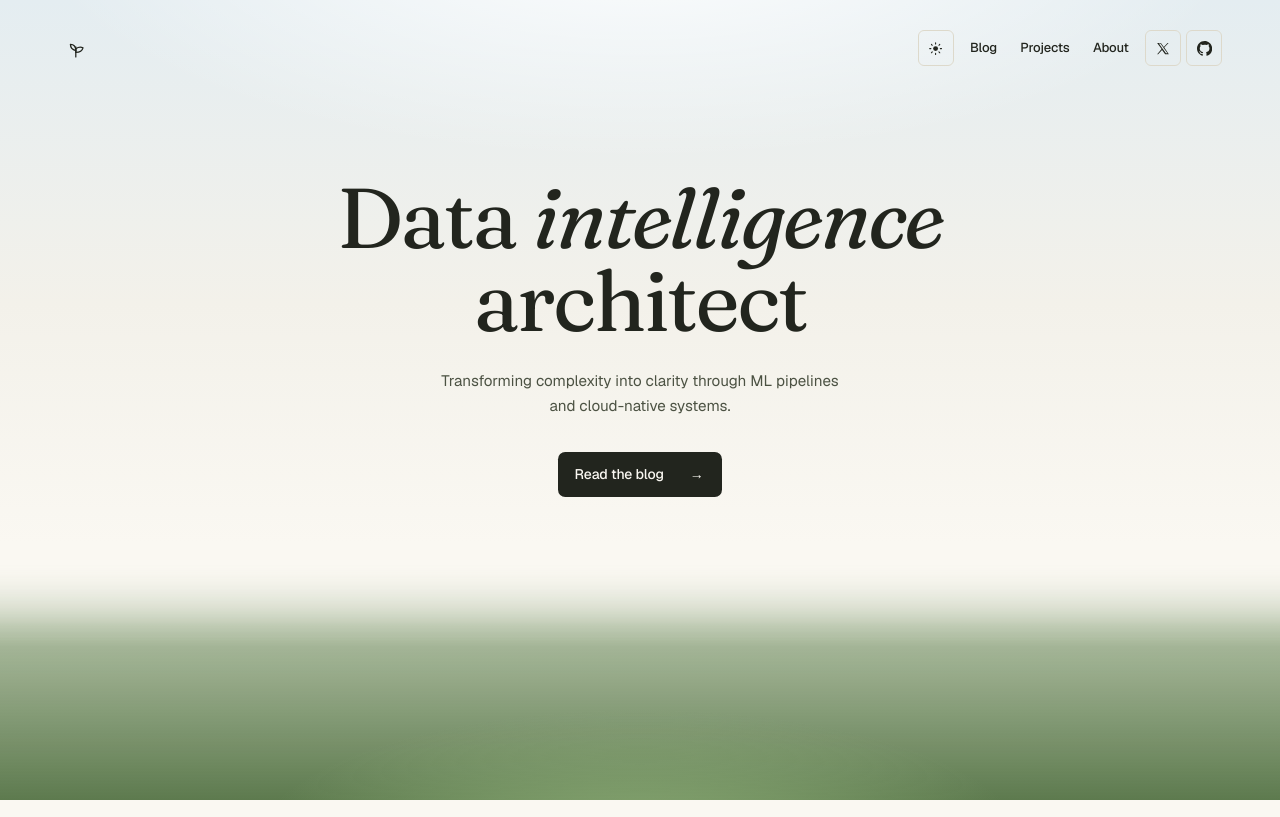
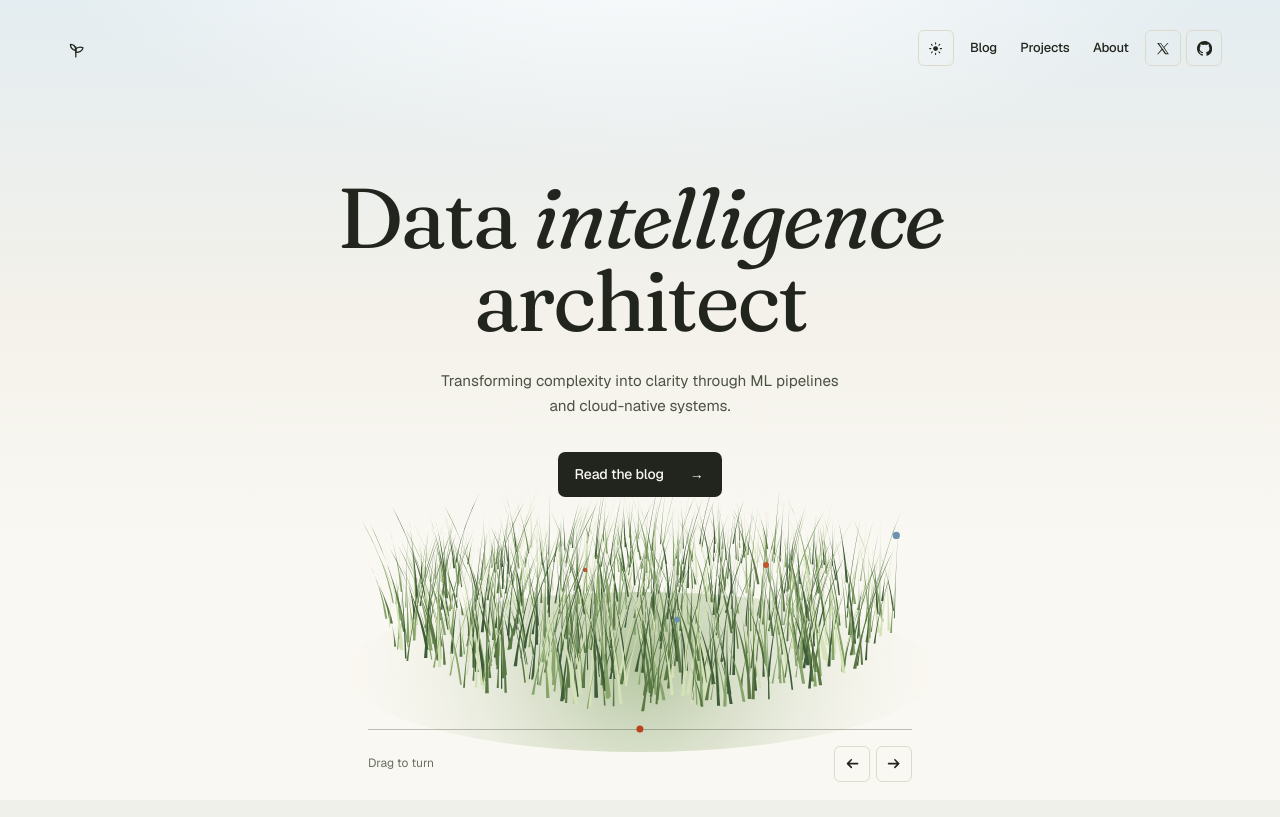
Before and after one commit to cdobratz/CassidyBlog, a Flask app: page / in a window 1280 px wide. After the commit the page ends 782 px from the top, so only its background shows below. Run offline with Flask 3, Linux system fonts and the light colour scheme; some libraries are stand-ins or nearby versions.

Commit message:
feat: add a turnable meadow to the homepage (#6)
The live page had the editorial type on an empty gradient. Draw an original grass field in the browser, with drag, arrow keys, and the day/night palette, and keep the Flask app.

```diff
--- /dev/null
+++ b/static/js/field.js
@@ -0,0 +1,251 @@
+(function () {
+    var canvas = document.querySelector("[data-field]");
+    if (!canvas) {
+        return;
+    }
+    var context = canvas.getContext("2d");
+    if (!context) {
+        return;
+    }
+
+    var reduced = window.matchMedia("(prefers-reduced-motion: reduce)").matches;
+    var yaw = 0;
+    var yawMin = -0.85;
+    var yawMax = 0.85;
+    var width = 0;
+    var height = 0;
+    var night = false;
+    var dragging = null;
+    var frame = 0;
+
+    function unit(index) {
+        var value = Math.sin(index * 127.1) * 43758.5453;
+        return value - Math.floor(value);
+    }
+
+    var blades = [];
+    var count = 900;
+    for (var i = 0; i < count; i += 1) {
+        blades.push({
+            angle: unit(i + 1) * Math.PI * 2,
+            radius: Math.pow(unit(i + 2), 0.48),
+            height: 0.35 + Math.pow(unit(i + 3), 0.7) * 1.35,
+            lean: (unit(i + 4) - 0.5) * 0.7,
+            shade: unit(i + 5),
+            width: 1.1 + unit(i + 6) * 2.4,
+            flower: unit(i + 7) > 0.985 ? Math.floor(unit(i + 8) * 3) : -1
+        });
+    }
+
+    function clampYaw(value) {
+        return Math.max(yawMin, Math.min(yawMax, value));
+    }
+
+    function readNight() {
+        night = document.documentElement.classList.contains("dark");
+    }
+
+    function resize() {
+        var ratio = Math.min(window.devicePixelRatio || 1, 2);
+        width = window.innerWidth;
+        height = window.innerHeight;
+        canvas.width = Math.floor(width * ratio);
+        canvas.height = Math.floor(height * ratio);
+        context.setTransform(ratio, 0, 0, ratio, 0, 0);
+    }
+
+    function palette() {
+        if (night) {
+            return {
+                soil: "rgba(36, 58, 42, 0.55)",
+                soilEdge: "rgba(20, 24, 28, 0)",
+                greens: ["#1a2e22", "#24382c", "#3a5644", "#7d9a78"],
+                flowers: ["#e08a68", "#efe8d4", "#8aa4b8"]
+            };
+        }
+        return {
+            soil: "rgba(126, 158, 96, 0.55)",
+            soilEdge: "rgba(250, 248, 242, 0)",
+            greens: ["#3e5c38", "#5a7844", "#87a56a", "#d5e2b8"],
+            flowers: ["#c4532e", "#f7f3ea", "#6d92b0"]
+        };
+    }
+
+    function project(blade, time) {
+        var angle = blade.angle + yaw;
+        var x = Math.cos(angle) * blade.radius;
+        var z = Math.sin(angle) * blade.radius;
+        var sway = reduced ? 0 : Math.sin(time * 0.0012 + blade.angle * 3) * 0.05;
+        var near = (z + 1) / 2;
+        return {
+            x: width * 0.5 + x * Math.min(width, 920) * 0.28,
+            y: height * 0.78 + z * height * 0.11,
+            rise: blade.height * height * (0.045 + near * 0.07),
+            lean: blade.lean + sway,
+            shade: blade.shade,
+            width: blade.width * (0.65 + near),
+            flower: blade.flower,
+            depth: z
+        };
+    }
+
+    function drawBlade(point, colors) {
+        var tipX = point.x + point.lean * point.rise;
+        var tipY = point.y - point.rise;
+        var base = Math.max(0.8, point.width * 0.55);
+        var color = colors.greens[Math.min(colors.greens.length - 1, Math.floor(point.shade * colors.greens.length))];
+        context.beginPath();
+        context.moveTo(point.x - base, point.y);
+        context.quadraticCurveTo(point.x + point.lean * point.rise * 0.3, point.y - point.rise * 0.55, tipX, tipY);
+        context.quadraticCurveTo(point.x + point.lean * point.rise * 0.15, point.y - point.rise * 0.4, point.x + base * 0.35, point.y);
+        context.closePath();
+        context.fillStyle = color;
+        context.fill();
+        if (point.flower >= 0) {
+            context.beginPath();
+            context.arc(tipX, tipY, 2.2 + point.shade * 1.6, 0, Math.PI * 2);
+            context.fillStyle = colors.flowers[point.flower];
+            context.fill();
+        }
+    }
+
+    function draw(time) {
+        var colors = palette();
+        context.clearRect(0, 0, width, height);
+        var mound = context.createRadialGradient(width * 0.5, height * 0.82, 10, width * 0.5, height * 0.82, Math.min(width, 920) * 0.34);
+        mound.addColorStop(0, colors.soil);
+        mound.addColorStop(1, colors.soilEdge);
+        context.fillStyle = mound;
+        context.beginPath();
+        context.ellipse(width * 0.5, height * 0.84, Math.min(width, 920) * 0.32, height * 0.1, 0, 0, Math.PI * 2);
+        context.fill();
+        var drawn = blades.map(function (blade) {
+            return project(blade, time);
+        });
+        drawn.sort(function (a, b) {
+            return a.y - b.y;
+        });
+        for (var i = 0; i < drawn.length; i += 1) {
+            drawBlade(drawn[i], colors);
+        }
+    }
+
+    function percent() {
+        return (yaw - yawMin) / (yawMax - yawMin);
+    }
+
+    function paintTrack() {
+        var mark = document.querySelector("[data-track-mark]");
+        var bar = document.querySelector("[data-track]");
+        var value = Math.round(percent() * 100);
+        if (mark) {
+            mark.style.left = value + "%";
+        }
+        if (bar) {
+            bar.setAttribute("aria-valuenow", String(value));
+        }
+    }
+
+    function render(time) {
+        draw(time || 0);
+        paintTrack();
+    }
+
+    function loop(time) {
+        render(time);
+        if (!reduced) {
+            frame = window.requestAnimationFrame(loop);
+        }
+    }
+
+    function setYaw(value) {
+        yaw = clampYaw(value);
+        if (reduced) {
+            render(0);
+        }
+    }
+
+    resize();
+    readNight();
+    loop(0);
+
+    window.addEventListener("resize", function () {
+        resize();
+        if (reduced) {
+            render(0);
+        }
+    });
+
+    var observer = new MutationObserver(function () {
+        readNight();
+        if (reduced) {
+            render(0);
+        }
+    });
+    observer.observe(document.documentElement, { attributes: true, attributeFilter: ["class"] });
+
+    function yawFromClientX(clientX, target) {
+        var rect = target.getBoundingClientRect();
+        var ratio = (clientX - rect.left) / rect.width;
+        return yawMin + Math.max(0, Math.min(1, ratio)) * (yawMax - yawMin);
+    }
+
+    canvas.addEventListener("pointerdown", function (event) {
+        dragging = { kind: "canvas", x: event.clientX, yaw: yaw, id: event.pointerId };
+        canvas.setPointerCapture(event.pointerId);
+        document.body.classList.add("is-turning");
+    });
+    canvas.addEventListener("pointermove", function (event) {
+        if (!dragging || dragging.kind !== "canvas" || dragging.id !== event.pointerId) {
+            return;
+        }
+        setYaw(dragging.yaw + (event.clientX - dragging.x) / Math.max(width, 1) * 1.4);
+    });
+    function endDrag(event) {
+        if (!dragging || dragging.id !== event.pointerId) {
+            return;
+        }
+        dragging = null;
+        document.body.classList.remove("is-turning");
+    }
+    canvas.addEventListener("pointerup", endDrag);
+    canvas.addEventListener("pointercancel", endDrag);
+
+    canvas.addEventListener("keydown", function (event) {
+        if (event.key === "ArrowLeft") {
+            setYaw(yaw - 0.08);
+        } else if (event.key === "ArrowRight") {
+            setYaw(yaw + 0.08);
+        }
+    });
+
+    document.querySelectorAll("[data-turn]").forEach(function (button) {
+        button.addEventListener("click", function () {
+            setYaw(yaw + Number(button.getAttribute("data-turn")) * 0.12);
+        });
+    });
+
+    var track = document.querySelector("[data-track]");
+    if (track) {
+        track.addEventListener("pointerdown", function (event) {
+            dragging = { kind: "track", id: event.pointerId };
+            track.setPointerCapture(event.pointerId);
+            setYaw(yawFromClientX(event.clientX, track));
+        });
+        track.addEventListener("pointermove", function (event) {
+            if (!dragging || dragging.kind !== "track" || dragging.id !== event.pointerId) {
+                return;
+            }
+            setYaw(yawFromClientX(event.clientX, track));
+        });
+        track.addEventListener("pointerup", endDrag);
+        track.addEventListener("pointercancel", endDrag);
+        track.addEventListener("keydown", function (event) {
+            if (event.key === "ArrowLeft") {
+                setYaw(yaw - 0.08);
+            } else if (event.key === "ArrowRight") {
+                setYaw(yaw + 0.08);
+            }
+        });
+    }
+})();
--- a/static/styles.css
+++ b/static/styles.css
@@ -179,7 +179,8 @@ html.dark [data-theme-toggle] .moon {
 /* Home clearing */
 
 .sky,
-.ground {
+.stage,
+.track {
     display: none;
 }
 
@@ -203,25 +204,90 @@ html.dark body.is-home .sky {
         linear-gradient(180deg, #1a2026 0%, #14181c 58%, #101418 100%);
 }
 
-body.is-home .ground {
+body.is-home .stage {
     display: block;
     position: fixed;
+    inset: 0;
     z-index: 1;
+    width: 100%;
+    height: 100%;
+    touch-action: none;
+    cursor: grab;
+}
+
+body.is-turning,
+body.is-turning .stage {
+    cursor: grabbing;
+}
+
+body.is-home .track {
+    display: grid;
+    position: fixed;
+    z-index: 4;
+    left: 50%;
+    bottom: 1.15rem;
+    transform: translateX(-50%);
+    width: min(34rem, calc(100% - 2 * var(--gutter)));
+    grid-template-columns: 1fr auto;
+    align-items: center;
+    gap: 0.35rem 0.75rem;
+    color: var(--ink-3);
+    font-size: 0.75rem;
+    pointer-events: none;
+}
+
+.track__bar {
+    grid-column: 1 / -1;
+    position: relative;
+    height: 1.35rem;
+    pointer-events: auto;
+    cursor: ew-resize;
+}
+
+.track__bar::before {
+    content: "";
+    position: absolute;
     left: 0;
     right: 0;
-    bottom: 0;
-    height: 30vh;
-    pointer-events: none;
-    background:
-        radial-gradient(ellipse 42% 80% at 50% 120%, #8eae78 0%, transparent 72%),
-        linear-gradient(180deg, transparent 0%, color-mix(in srgb, #6d8b5c 55%, transparent) 28%, #5d7a4e 100%);
-    mask-image: linear-gradient(180deg, transparent 0%, #000 36%);
+    top: 50%;
+    height: 1px;
+    background: color-mix(in srgb, var(--ink) 28%, transparent);
 }
 
-html.dark body.is-home .ground {
-    background:
-        radial-gradient(ellipse 46% 80% at 50% 120%, #3d5340 0%, transparent 70%),
-        linear-gradient(180deg, transparent 0%, #243028 40%, #1b2820 100%);
+.track__mark {
+    position: absolute;
+    top: 50%;
+    left: 50%;
+    width: 0.45rem;
+    height: 0.45rem;
+    border-radius: 50%;
+    background: var(--red);
+    transform: translate(-50%, -50%);
+}
+
+.track__hint,
+.track__keys {
+    margin: 0;
+}
+
+.track__keys {
+    display: flex;
+    gap: 0.35rem;
+}
+
+.track__keys .icon-button,
+.track__bar {
+    pointer-events: auto;
+}
+
+.hero,
+.hero__go {
+    pointer-events: none;
+}
+
+.hero a,
+.hero button {
+    pointer-events: auto;
 }
 
 .hero {
--- a/templates/index.html
+++ b/templates/index.html
@@ -5,7 +5,7 @@
 
 {% block content %}
 <div class="sky" aria-hidden="true"></div>
-<div class="ground" aria-hidden="true"></div>
+<canvas class="stage" data-field tabindex="0" role="application" aria-label="A field you can turn. Left and right arrows turn it one step."></canvas>
 <section class="hero">
     <h1 class="hero__word">Data <em>intelligence</em> architect</h1>
     <p class="hero__blurb">Transforming complexity into clarity through ML pipelines and cloud-native systems.</p>
@@ -16,4 +16,22 @@
         </a>
     </p>
 </section>
+<div class="track">
+    <div class="track__bar" data-track role="slider" tabindex="0" aria-label="Turn the field" aria-valuemin="0" aria-valuemax="100" aria-valuenow="50">
+        <span class="track__mark" data-track-mark></span>
+    </div>
+    <p class="track__hint">Drag to turn</p>
+    <p class="track__keys">
+        <button type="button" class="icon-button" data-turn="-1" aria-label="Turn left">
+            <svg viewBox="0 0 12 12" aria-hidden="true"><path d="M10 6H2M5 3 2 6l3 3" fill="none" stroke="currentColor" stroke-width="1.25" stroke-linecap="round" stroke-linejoin="round"/></svg>
+        </button>
+        <button type="button" class="icon-button" data-turn="1" aria-label="Turn right">
+            <svg viewBox="0 0 12 12" aria-hidden="true"><path d="M2 6h8M7 3l3 3-3 3" fill="none" stroke="currentColor" stroke-width="1.25" stroke-linecap="round" stroke-linejoin="round"/></svg>
+        </button>
+    </p>
+</div>
 {% endblock %}
+
+{% block scripts %}
+<script src="{{ url_for('static', filename='js/field.js') }}"></script>
+{% endblock %}
```
